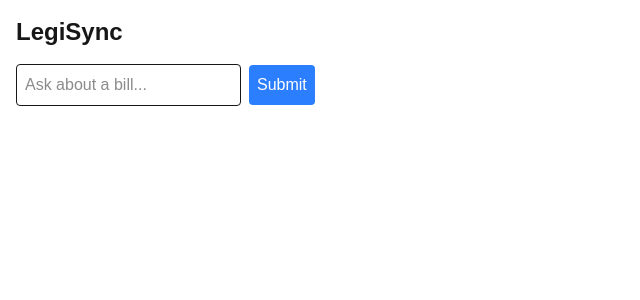
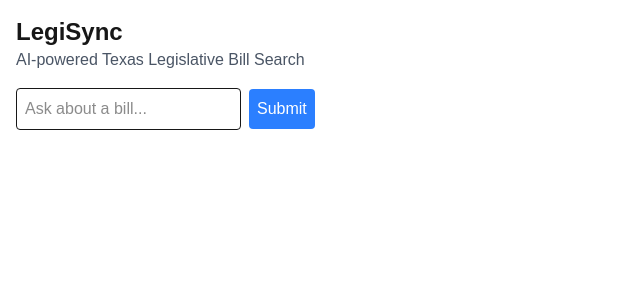
Before and after one commit to ccfegenbush/legisync, a Next.js app in the folder frontend/: page / in a window 1280 px wide. Shown: the top 300 px of the page, without its empty margins (0-640 px from the left). Built offline with nearby package versions, Linux system fonts and the light colour scheme.

Commit message:
Add subtitle to frontend to trigger Vercel deployment

```diff
--- a/frontend/src/app/page.tsx
+++ b/frontend/src/app/page.tsx
@@ -4,6 +4,7 @@ export default function Home() {
   return (
     <div className="p-4">
       <h1 className="text-2xl font-bold">LegiSync</h1>
+      <p className="text-gray-600 mb-4">AI-powered Texas Legislative Bill Search</p>
       <Chat />
     </div>
   );
```
